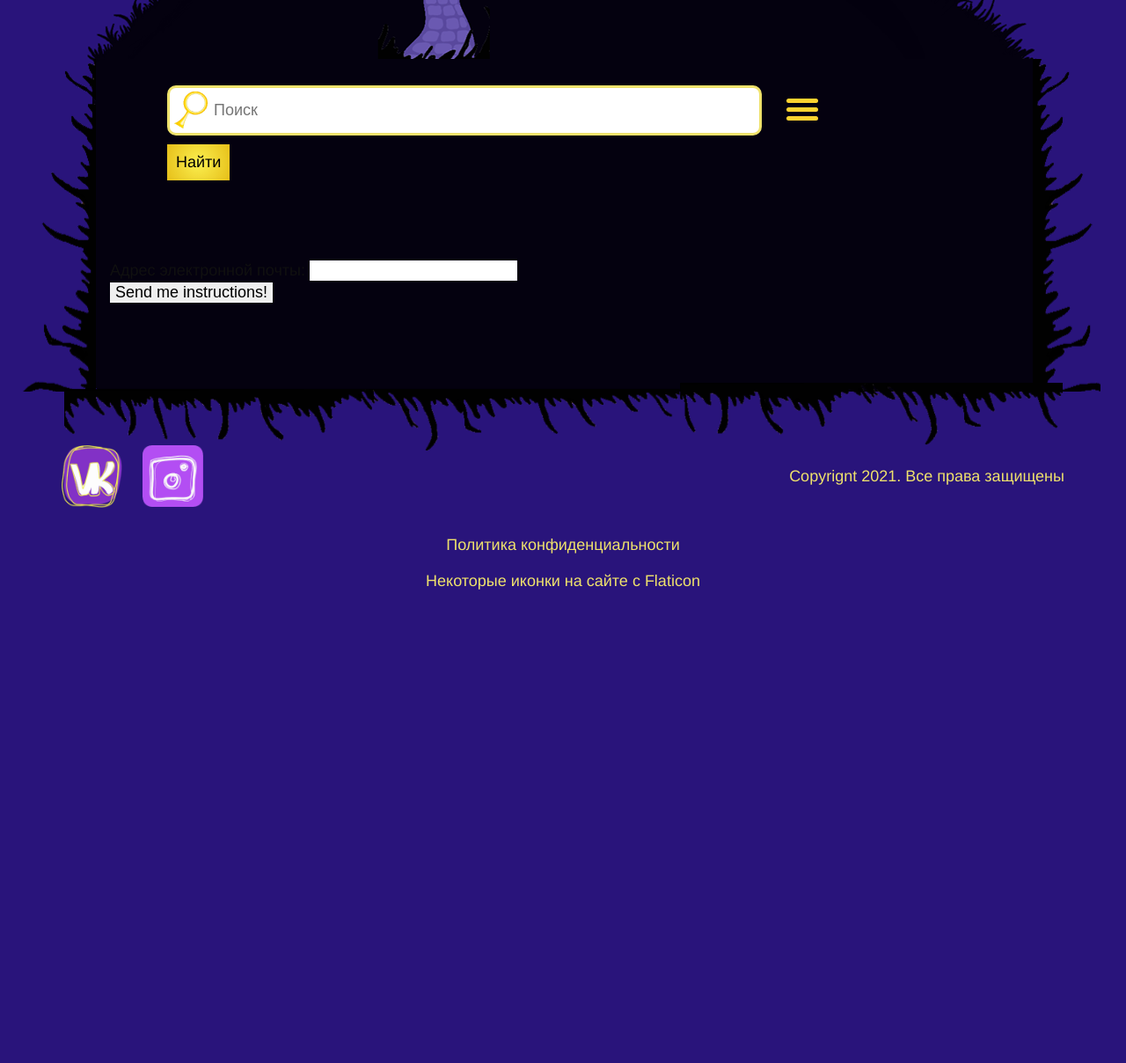
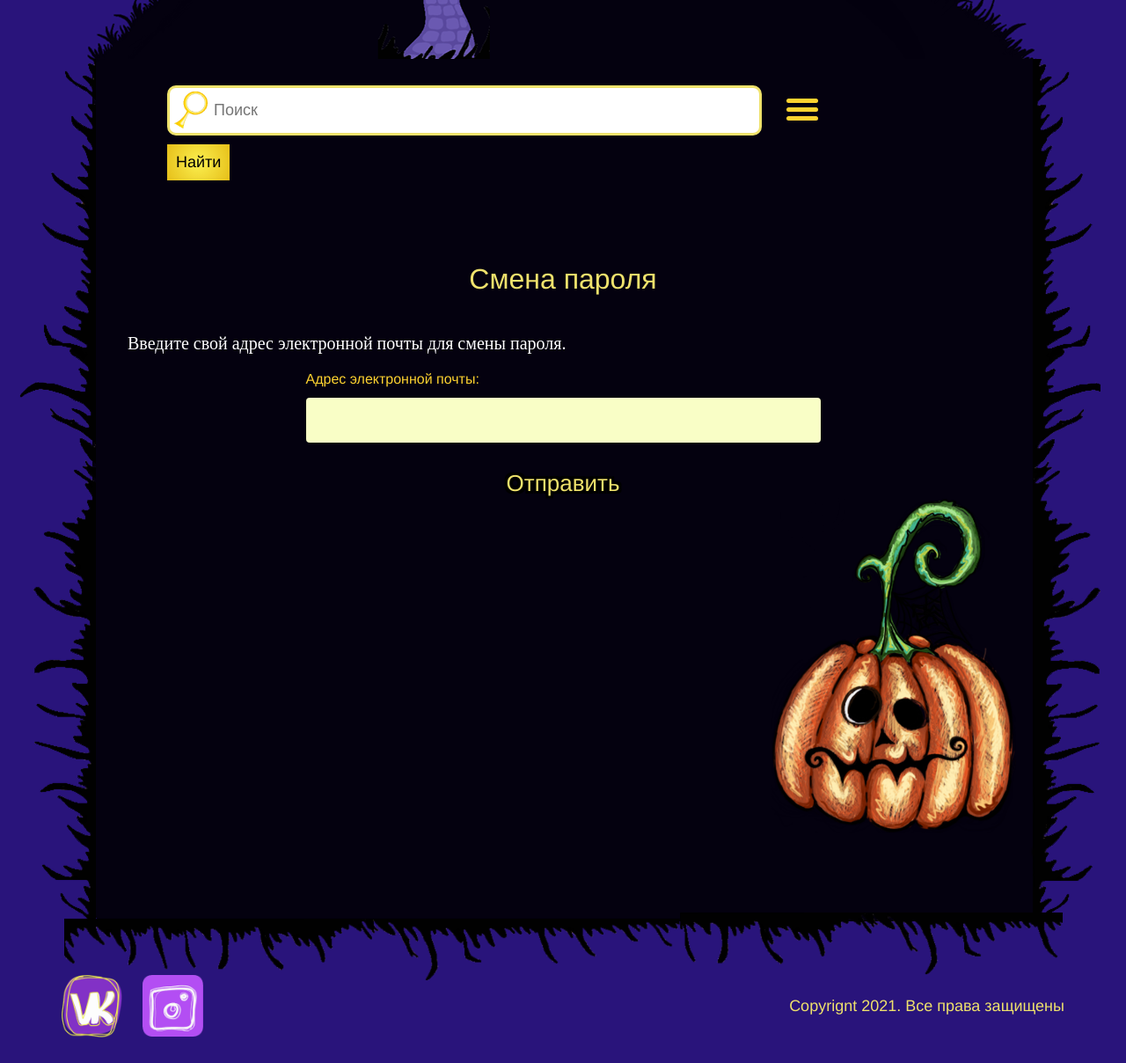
Before and after one commit to Mogrima/HouseOfWitch, a Django app: a page that uses templates/registration/password_reset_form.html in a window 1280 px wide. Shown: the part 546-1754 px from the top of the page at 88% size. Before the commit the page ends 1216 px from the top, so only its background shows below. Run offline with Django 3.2, Linux system fonts and the light colour scheme; some web fonts are replaced.

Commit message:
стилизована страница сброса пароля

```diff
--- /dev/null
+++ b/scss/common/atom.scss
@@ -0,0 +1,3 @@
+.mb-title {
+    margin-bottom: 30px;
+}
--- /dev/null
+++ b/scss/common/form.scss
@@ -0,0 +1,36 @@
+.form {
+    width: 585px;
+    margin: 0 auto;
+
+    p {
+      margin-bottom: 30px;
+    }
+
+    label {
+      display: block;
+      font-size: 16px;
+      color: $warning-color;
+    }
+
+    input {
+      width: 100%;
+      padding: 15px 16px;
+      background-color: $input-color;
+      border-radius: 4px;
+      border-color: $input-color;
+    }
+  }
+
+@media(max-width: $smMobileWidth) {
+  .form {
+    width: 400px;
+  }
+}
+
+@media(max-width: $phoneWidth) {
+  .form {
+    width: 100%;
+    padding-left: 10px;
+    padding-right: 10px;
+  }
+}
--- a/scss/style.scss
+++ b/scss/style.scss
@@ -5,6 +5,7 @@
 @import "utils/reset";
 
 @import "common/main";
+@import "common/atom";
 // Заголовок
 @import "common/header";
 @import "common/user-menu";
@@ -37,5 +38,6 @@
 @import "common/tab";
 @import "common/order-table";
 @import "common/checkbox";
+@import "common/form";
 @import "common/policy";
 @import "common/animate";
--- a/templates/registration/password_reset_form.html
+++ b/templates/registration/password_reset_form.html
@@ -3,9 +3,16 @@
 {% block content %}
 
 <div class="wrapper-text">
-  <form method="POST">
+  <h1 class="section-header mb-title">Смена пароля</h1>
+  <div class="article__wrapper">
+    <div class="article__text">
+      <p>Введите свой адрес электронной почты для смены пароля.</p>
+    </div>
+  </div>
+  <form class="form" method="POST">
     {% csrf_token %}
-    {{ form.as_p }}
-    <input type="submit" value="Send me instructions!">
+      {{ form.as_p }}
+    <button class="user-menu__link login__button" type="submit" name="send" value="send">Отправить</button>
   </form>
+  <div class="about-pumpkin"><img src="../../static/shop/img/pumpkin.png" width="278" height="380" alt="Логотип магазина Дом Лесной Ведьмы"></div>
 {% endblock %}
```
Also changed, not shown: shop/static/shop/css/style.css.
